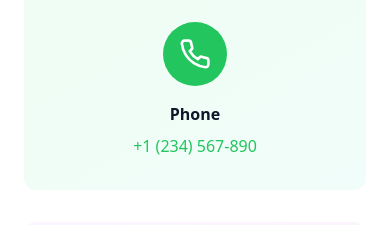
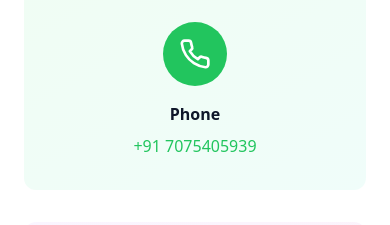
Before and after one commit to mugivaradluffycap-eng/Ashish, a React (Vite) app: page / in a window 390 px wide. Shown: the part 10960-11185 px from the top of the page. Built offline with nearby package versions, Linux system fonts and the light colour scheme.

Commit message:
Update phone number in Contact component

```diff
--- a/src/components/Contact.tsx
+++ b/src/components/Contact.tsx
@@ -50,7 +50,7 @@ export default function Contact() {
               </div>
               <h3 className="font-bold text-slate-900 mb-2">Phone</h3>
               <a href="tel:+1234567890" className="text-green-500 hover:text-green-600">
-                +1 (234) 567-890
+                +91 7075405939
               </a>
             </div>
 
```
